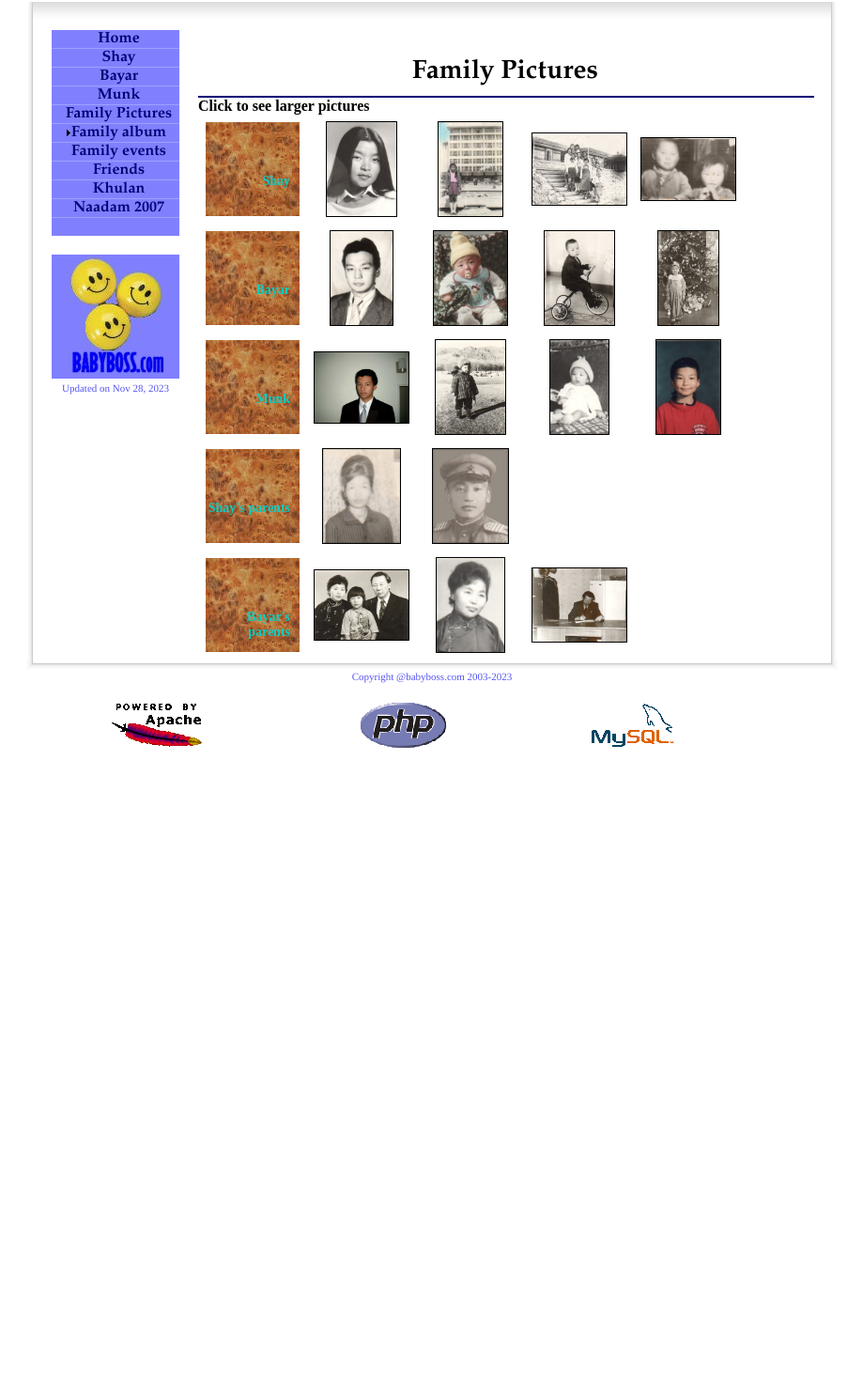
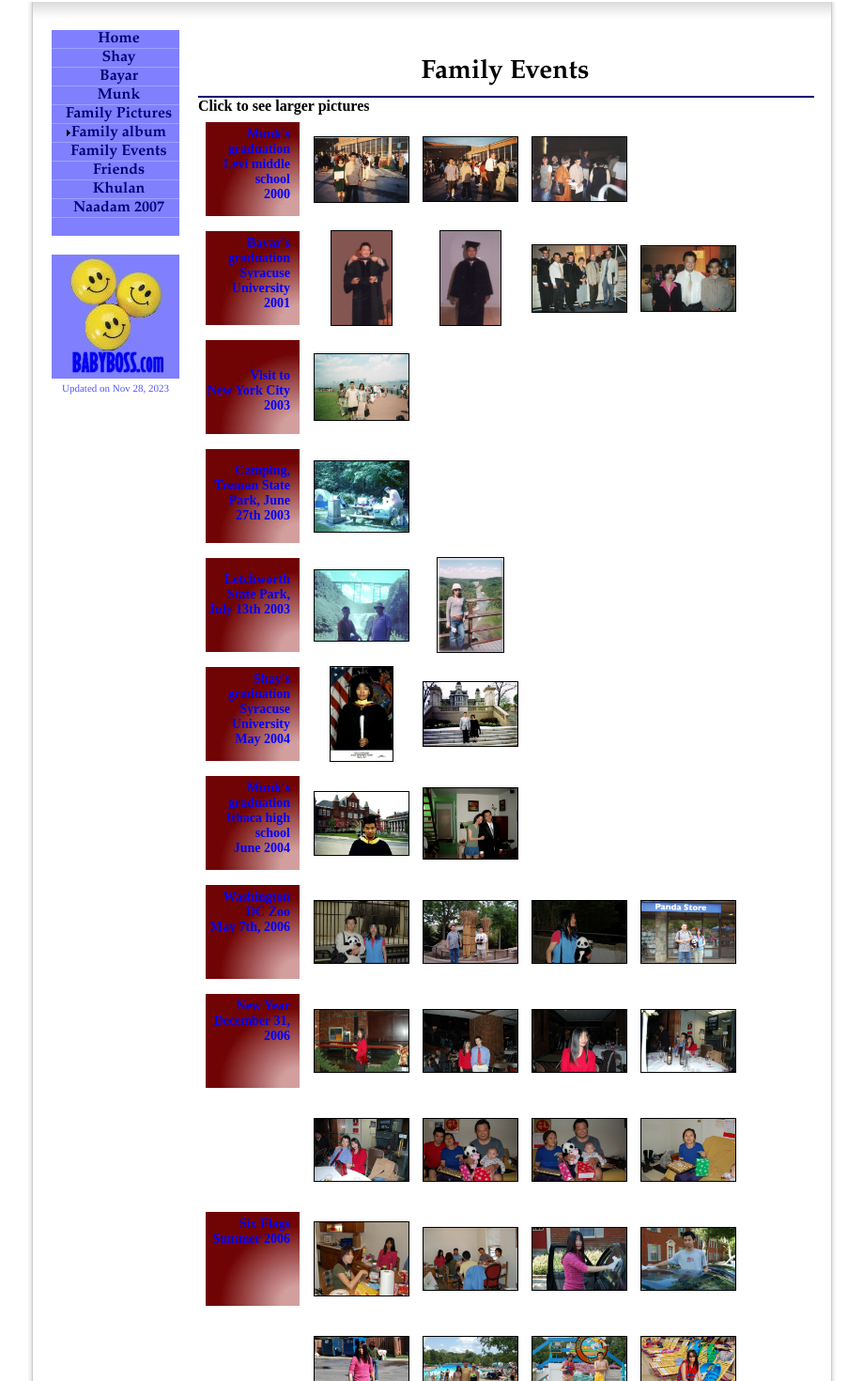
Before and after one commit to edambasuren/home.babyboss.react, a React (Create React App) app: page /family_events in a window 1280 px wide. Shown: the part 88-1558 px from the top of the page at 94% size, without its empty margins (180-1099 px from the left). Before the commit the page ends 910 px from the top, so only its background shows below. Built offline with nearby package versions, Linux system fonts and the light colour scheme.

Commit message:
add family events

```diff
--- a/src/components/Page.tsx
+++ b/src/components/Page.tsx
@@ -13,9 +13,7 @@ const Page: FC<any> = ({ page }: { page: PageData }): ReactElement => {
 
       <div style={{clear: "left",float:"left",width:t_w,height:t_h,display: "flex",justifyContent: "center", alignItems: "center",}}>
         <div id="icon" style={{margin:"auto",position:"relative",width:page.icon_w,height:page.icon_h,backgroundImage: `url(${page.dir + '/icons/' + page.label_img})`,}}>
-          <div style={{position:"absolute",top: h1,width: w1, textAlign: "right", font: "bold "+page.size+"px Times New Roman",color: page.label_color}}>
-            {page.label}
-          </div>
+          <div dangerouslySetInnerHTML={{__html: page.label}} style={{position:"absolute",top: h1,width: w1, textAlign: "right", font: "bold "+page.size+"px Times New Roman",color: page.label_color}} />
         </div>
       </div>
 
--- a/src/i18n.ts
+++ b/src/i18n.ts
@@ -26,7 +26,7 @@ i18n
           Russia: 'Russia',
           USA: 'USA',
           Other: 'Other',
-          FamilyEvents: 'Family events',
+          FamilyEvents: 'Family Events',
           Friends: 'Friends',
           Khulan: 'Khulan',
           Naadam2007: 'Naadam 2007',
@@ -141,7 +141,33 @@ i18n
           Austria: "Austria",
           AtJargalHomeViennaAustria1994:"At Jargal\' home, Vienna, Austria, 1994",
 
-
+          MunkGraduationLeviMiddleSchool2000: "Munk's graduation<br/>Levi middle school<br/> 2000",
+          GraduationCeremonyLeviMiddleSchoolSyracuse2000: "Graduation ceremony, Levi middle school, Syracuse, 2000",
+          BayarGraduationSyracuseUniversity2001: "Bayar's graduation<br>Syracuse University 2001",
+          GraduationCeremonySyracuseUniversityMay2001: "Graduation ceremony, Syracuse University, May 2001",
+          VisitNewYorkCity2003: "Visit to<br>New York City 2003",
+          LibertyIslandNY2003: "Liberty Island, NY, 2003",
+          CampingTremanStateParkJune27_2003: "Camping, Treman State Park, June 27th 2003",
+          VeryFirstCampingInOurFamilyHistory: "This was the very first camping in our family history",
+          LetchworthStateParkJuly13_2003: "Letchworth State Park, July 13th 2003",
+          TheUpperFallAndRailroadBridge: "The upper fall and a railroad bridge",
+          ViewFromTheBridge: "View from the bridge",
+          ShayGraduationSyracuseUniversityMay2004: "Shay's graduation<br>Syracuse University<br> May 2004",
+          ShayGraduationSchoolOfInformationStudies: "Shay\'s graduation, School of Information Studies",
+          ShayGraduationMay8_2004: "Shay\'s graduation, May 8 2004",
+          MunkGraduationIthacaHighSchoolJune2004Br: "Munk's graduation<br>Ithaca high school<br> June 2004",
+          MunkGraduationIthacaHighSchoolJune2004: "Munk\'s graduation, Ithaca high school, June 2004",
+          WashingtonDCZooMay7_2006: "Washington DC Zoo<br>May 7th, 2006",
+          AtTheWashingtonDCZooMay7_2006: "At the Washington DC Zoo, May 7th, 2006",
+          NewYearDecember31_2006Br: "New Year<br>December 31, 2006",
+          NewYearDecember31_2006: "New Year, December 31, 2006",
+          SixFlagsSummer2006Br: "Six Flags<br>Summer 2006",
+          SixFlagsSummer2006: "Six Flags, Summer 2006",
+          WashingtonDCJuly2006: "Washington DC<br>July 2006",
+          WashingtonDCNaadamJuly15_2007Br: "Washington DC<br>Naadam<br>July 15, 2007",
+          WashingtonDCNaadamJuly15_2007: "Washington DC Naadam July 15, 2007",
+          ChicagoMay13_2007Br: "Chicago<br>May 13, 2007",
+          ChicagoMay13_2007: "Chicago May 13, 2007",
 
 
         },
@@ -161,7 +187,7 @@ i18n
           Russia: 'Орос улс',
           USA: 'АНУ',
           Other: 'Бусад',
-          FamilyEvents: 'Гэрийн үйл явдал',
+          FamilyEvents: 'Гэрийн Үйл Явдал',
           Friends: 'Найз нөхөд',
           Khulan: 'Хулан',
           Naadam2007: 'Наадам 2007',
@@ -261,6 +287,34 @@ i18n
           DiplomaCourseICTP_TriesteItaly1994: "Ангийхан, Триест, Итали 1994",
           Austria: "Австри",
           AtJargalHomeViennaAustria1994: "Жаргалынд, Виен, Австри, 1994",
+          MunkGraduationLeviMiddleSchool2000: "Мөнхөөгийн төгсөлт<br>Леви дунд сургууль<br> 2000",
+          GraduationCeremonyLeviMiddleSchoolSyracuse2000: "Төгсөлтийн ёслол, Леви дунд сургууль, 2000 он",
+          BayarGraduationSyracuseUniversity2001: "Баярын төгсөлт<br>Сиракузын Их Сургууль 2001",
+          GraduationCeremonySyracuseUniversityMay2001: "Төгсөлтийн ёслол, Сиракузын Их Сургууль, 2001 оны 5 сар",
+          VisitNewYorkCity2003: "Ню Йоркын аялал<br> 2001",
+          LibertyIslandNY2003: "Эрх чөлөөний арал, Ню Йоркын, 2001",
+          CampingTremanStateParkJune27_2003: "Хээр хонуут, Треман Парк<br> 2003 оны 6 сарын 27",
+          VeryFirstCampingInOurFamilyHistory: "Энэ бол манай гэрийн ахны хээр хонуут явсан нь",
+          LetchworthStateParkJuly13_2003: "Летчворв Парк<br> 2001 оны 7 сарын 13",
+          TheUpperFallAndRailroadBridge: "Дээд хүрхрээ ба төмөр замын гүүр",
+          ViewFromTheBridge: "Гүүрэн дээрээс",
+          ShayGraduationSyracuseUniversityMay2004: "Ишээгийн төгсөлт<br>Сиракузын Их Сургууль<br> 2004 оны 5 сар",
+          ShayGraduationSchoolOfInformationStudies: "Ишээгийн төгсөлт<br>Мэдээлэл Технологийн Сургууль",
+          ShayGraduationMay8_2004: "Ишээгийн төгсөлт<br>Мэдээлэл Технологийн Сургууль, 2004 оны 5 сарын 8",
+          MunkGraduationIthacaHighSchoolJune2004Br: "Мөнхөөгийн төгсөлт<br>Итака дунд сургууль<br> 2004 оны 6 сар",
+          MunkGraduationIthacaHighSchoolJune2004: "Мөнхөөгийн төгсөлт, Итака дунд сургууль, 2004 оны 6 сар",
+          WashingtonDCZooMay7_2006: "Вашингтоны амьтны хүрээлэн<br>2006 оны 5 сарын 7нд",
+          AtTheWashingtonDCZooMay7_2006: "Вашингтоны амьтны хүрээлэнд 2006 оны 5 сарын 7нд",
+          NewYearDecember31_2006Br: "Шинэ жил<br>2006 оны 12 сарын 31нд",
+          NewYearDecember31_2006: "Шинэ жил 2006 оны 12 сарын 31нд",
+          SixFlagsSummer2006Br: "Six Flags<br>2006 оны зун",
+          SixFlagsSummer2006: "Six Flags 2006 оны зун",
+          WashingtonDCJuly2006: "Вашингртон<br>2006 оны<br>7 сар",
+          WashingtonDCNaadamJuly15_2007Br: "Вашингртоны Наадам<br>2007 оны<br>7 сарын 15",
+          WashingtonDCNaadamJuly15_2007: "Вашингртоны Наадам 2007 оны 7 сарын 15",
+          ChicagoMay13_2007Br: "Чикаго<br>2007 оны<br>5 сарын 13",
+          ChicagoMay13_2007: "Чикаго 2007 оны 5 сарын 13",
+
 
 
         },
--- a/src/pages/FamilyEvents.tsx
+++ b/src/pages/FamilyEvents.tsx
@@ -7,41 +7,110 @@ const FamilyPhoto: FC<any> = (): ReactElement => {
 
   const { i18n, t } = useTranslation();
 
-  let album = new AlbumData("family", "label.jpg", "#0ccdc1");
+  let album = new AlbumData("events", "label.jpg", "blue");
   let pg;
 
-  pg = album.addPage(t('Shay'),45,10);
-  pg.addPicture("shay1.jpg", t('ShayIrkutsk1982'));
-  pg.addPicture("shay2.jpg", t('ShayUlanbaatar10YearOld'));
-  pg.addPicture("shay3.jpg", t('ShayNairamdalSummerCamp1975'));
-  pg.addPicture("shay4.jpg", t('Shay3YearOld'));
+  pg = album.addPage(t('MunkGraduationLeviMiddleSchool2000'),95,10);
+  pg.addPicture("m_grad1.jpg", t('GraduationCeremonyLeviMiddleSchoolSyracuse2000'));
+  pg.addPicture("m_grad2.jpg", t('GraduationCeremonyLeviMiddleSchoolSyracuse2000'));
+  pg.addPicture("m_grad3.jpg", t('GraduationCeremonyLeviMiddleSchoolSyracuse2000'));
 
-  pg = album.addPage(t('Bayar'),45,10);
-  pg.addPicture("bayar1.jpg", t('Bayar1982'));
-  pg.addPicture("bayar2.jpg", t('Bayar1YearOld'));
-  pg.addPicture("bayar3.jpg", t('Bayar4YearOld'));
-  pg.addPicture("bayar4.jpg", t('BayarMoscow7YearOld'));
+  pg = album.addPage(t('BayarGraduationSyracuseUniversity2001'),95,10);
+  pg.addPicture("b_grad1.jpg", t('GraduationCeremonySyracuseUniversityMay2001'));
+  pg.addPicture("b_grad2.jpg", t('GraduationCeremonySyracuseUniversityMay2001'));
+  pg.addPicture("b_grad3.jpg", t('GraduationCeremonySyracuseUniversityMay2001'));
+  pg.addPicture("b_grad4.jpg", t('GraduationCeremonySyracuseUniversityMay2001'));
 
-  pg = album.addPage(t('Munk'),45,10);
-  pg.addPicture("munk1.jpg", t('Munk2004'));
-  pg.addPicture("munk2.jpg", t('MunkMongolia3YearOld'));
-  pg.addPicture("munk3.jpg", t('Munk1YearOld'));
-  pg.addPicture("munk4.jpg", t('MunkSyracuse10YearOld'));
+  pg = album.addPage(t('VisitNewYorkCity2003'),70,10);
+  pg.addPicture("nyc1.jpg", t('LibertyIslandNY2003'));
 
-  pg = album.addPage(t('ShaysParents'),45,10);
-  pg.addPicture("shay_parents1.jpg", t('ShaysMom'));
-  pg.addPicture("shay_parents2.jpg", t('ShaysDad'));
+  pg = album.addPage(t('CampingTremanStateParkJune27_2003'),85,10);
+  pg.addPicture("treman1.jpg", t('VeryFirstCampingInOurFamilyHistory'));
 
-  pg = album.addPage(t('BayarsParents'),45,10);
-  pg.addPicture("bayar_parents1.jpg", t('BayarsParents'));
-  pg.addPicture("bayar_parents2.jpg", t('BayarsMom'));
-  pg.addPicture("bayar_parents3.jpg", t('BayarsDad'))
+  pg = album.addPage(t('LetchworthStateParkJuly13_2003'),85,10);
+  pg.addPicture("letchworth1.jpg", t('TheUpperFallAndRailroadBridge'));
+  pg.addPicture("letchworth2.jpg", t('ViewFromTheBridge'));
+
+  pg = album.addPage(t('ShayGraduationSyracuseUniversityMay2004'),95,10);
+  pg.addPicture("shay_grad1.jpg", t('ShayGraduationSchoolOfInformationStudies'));
+  pg.addPicture("shay_grad2.jpg", t('ShayGraduationMay8_2004'));
+
+  pg = album.addPage(t('MunkGraduationIthacaHighSchoolJune2004Br'),95,10);
+  pg.addPicture("munk_grad1.jpg", t('MunkGraduationIthacaHighSchoolJune2004'));
+  pg.addPicture("munk_grad2.jpg", t('MunkGraduationIthacaHighSchoolJune2004'));
+
+  pg = album.addPage(t('WashingtonDCZooMay7_2006'),95,10);
+  pg.addPicture("may-07-2006_zoo.jpg", t('AtTheWashingtonDCZooMay7_2006'));
+  pg.addPicture("may-07-2006_zoo1.jpg", t('AtTheWashingtonDCZooMay7_2006'));
+  pg.addPicture("may-07-2006_zoo2.jpg", t('AtTheWashingtonDCZooMay7_2006'));
+  pg.addPicture("may-07-2006_zoo3.jpg", t('AtTheWashingtonDCZooMay7_2006'))
+
+  pg = album.addPage(t('NewYearDecember31_2006Br'),95,10);
+  pg.addPicture("new-year-2007_1.jpg", t('NewYearDecember31_2006'));
+  pg.addPicture("new-year-2007_2.jpg", t('NewYearDecember31_2006'));
+  pg.addPicture("new-year-2007_3.jpg", t('NewYearDecember31_2006'))
+  pg.addPicture("new-year-2007_4.jpg", t('NewYearDecember31_2006'));
+  pg.addPicture("new-year-2007_5.jpg", t('BayarsMoNewYearDecember31_2006m'));
+  pg.addPicture("new-year-2007_6.jpg", t('NewYearDecember31_2006'))
+  pg.addPicture("new-year-2007_7.jpg", t('NewYearDecember31_2006'));
+  pg.addPicture("new-year-2007_8.jpg", t('NewYearDecember31_2006'));
+
+  pg = album.addPage(t('SixFlagsSummer2006Br'),95,10);
+  pg.addPicture("Six-flags_2006_1.jpg", t('SixFlagsSummer2006'));
+  pg.addPicture("Six-flags_2006_2.jpg", t('SixFlagsSummer2006'));
+  pg.addPicture("Six-flags_2006_3.jpg", t('SixFlagsSummer2006'));
+  pg.addPicture("Six-flags_2006_4.jpg", t('SixFlagsSummer2006'));
+  pg.addPicture("Six-flags_2006_5.jpg", t('SixFlagsSummer2006'));
+  pg.addPicture("Six-flags_2006_6.jpg", t('SixFlagsSummer2006'));
+  pg.addPicture("Six-flags_2006_7.jpg", t('SixFlagsSummer2006'));
+  pg.addPicture("Six-flags_2006_8.jpg", t('SixFlagsSummer2006'));
+  pg.addPicture("Six-flags_2006_9.jpg", t('SixFlagsSummer2006'));
+  pg.addPicture("Six-flags_2006_10.jpg", t('SixFlagsSummer2006'));
+  pg.addPicture("Six-flags_2006_11.jpg", t('SixFlagsSummer2006'));
+  pg.addPicture("Six-flags_2006_12.jpg", t('SixFlagsSummer2006'));
+
+  pg = album.addPage(t('WashingtonDCJuly2006'),95,10);
+  pg.addPicture("DC-july-06_1.jpg", t('WashingtonDCJuly2006'));
+  pg.addPicture("DC-july-06_2.jpg", t('WashingtonDCJuly2006'));
+  pg.addPicture("DC-july-06_3.jpg", t('WashingtonDCJuly2006'));
+  pg.addPicture("DC-july-06_4.jpg", t('WashingtonDCJuly2006'));
+  pg.addPicture("DC-july-06_5.jpg", t('WashingtonDCJuly2006'));
+  pg.addPicture("DC-july-06_6.jpg", t('WashingtonDCJuly2006'));
+  pg.addPicture("DC-july-06_7.jpg", t('WashingtonDCJuly2006'));
+  pg.addPicture("DC-july-06_8.jpg", t('WashingtonDCJuly2006'));
+
+  pg = album.addPage(t('WashingtonDCNaadamJuly15_2007Br'),95,10);
+  pg.addPicture("July-15-2007_1.jpg", t('WashingtonDCNaadamJuly15_2007'));
+  pg.addPicture("July-15-2007_2.jpg", t('WashingtonDCNaadamJuly15_2007'));
+  pg.addPicture("July-15-2007_3.jpg", t('WashingtonDCNaadamJuly15_2007'));
+  pg.addPicture("July-15-2007_4.jpg", t('WashingtonDCNaadamJuly15_2007'));
+  pg.addPicture("July-15-2007_5.jpg", t('WashingtonDCNaadamJuly15_2007'));
+  pg.addPicture("July-15-2007_6.jpg", t('WashingtonDCNaadamJuly15_2007'));
+  pg.addPicture("July-15-2007_7.jpg", t('WashingtonDCNaadamJuly15_2007'));
+  pg.addPicture("July-15-2007_8.jpg", t('WashingtonDCNaadamJuly15_2007'));
+
+  pg = album.addPage(t('ChicagoMay13_2007Br'),95,10);
+  pg.addPicture("May-13-2007_chicago_1.jpg", t('ChicagoMay13_2007'));
+  pg.addPicture("May-13-2007_chicago_2.jpg", t('ChicagoMay13_2007'));
+  pg.addPicture("May-13-2007_chicago_3.jpg", t('ChicagoMay13_2007'));
+  pg.addPicture("May-13-2007_chicago_4.jpg", t('ChicagoMay13_2007'));
+  pg.addPicture("May-13-2007_chicago_5.jpg", t('ChicagoMay13_2007'));
+  pg.addPicture("May-13-2007_chicago_6.jpg", t('ChicagoMay13_2007'));
+  pg.addPicture("May-13-2007_chicago_7.jpg", t('ChicagoMay13_2007'));
+  pg.addPicture("May-13-2007_chicago_8.jpg", t('ChicagoMay13_2007'));
+  pg.addPicture("May-13-2007_chicago_9.jpg", t('ChicagoMay13_2007'));
+  pg.addPicture("May-13-2007_chicago_10.jpg", t('ChicagoMay13_2007'));
+  pg.addPicture("May-13-2007_chicago_11.jpg", t('ChicagoMay13_2007'));
+  pg.addPicture("May-13-2007_chicago_12.jpg", t('ChicagoMay13_2007'));
+  pg.addPicture("May-13-2007_chicago_13.jpg", t('ChicagoMay13_2007'));
+  pg.addPicture("May-13-2007_chicago_14.jpg", t('ChicagoMay13_2007'));
+  pg.addPicture("May-13-2007_chicago_15.jpg", t('ChicagoMay13_2007'));
 
 return (
     <div id='main_album' className='main'>
 
       <div id="title">
-        {t('FamilyPictures')}
+        {t('FamilyEvents')}
       </div>
 
       <hr  color = "#000077" style={{width:"100%"}} />
```
